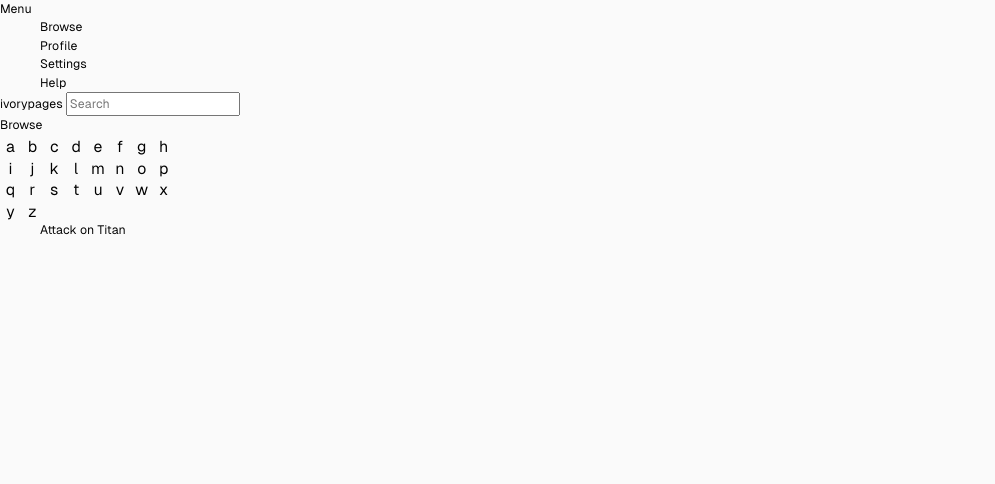
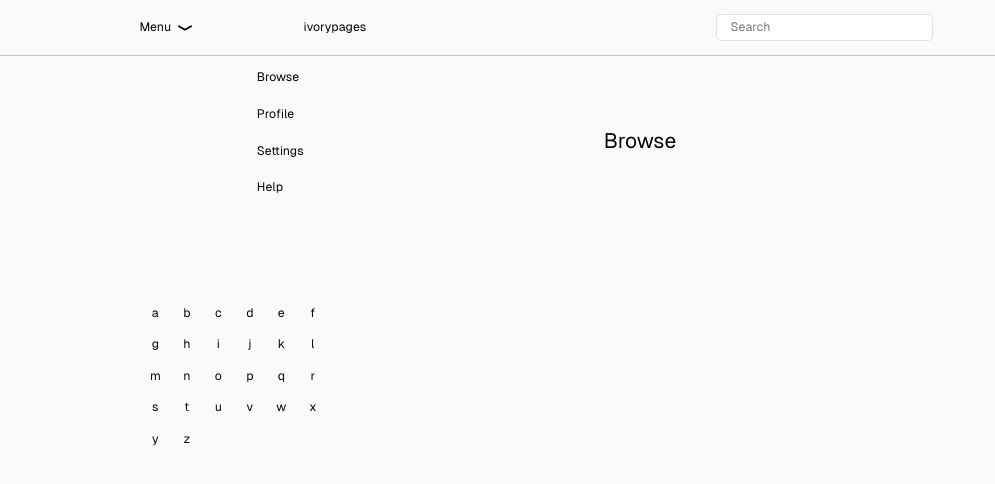
Before and after one commit to simonarez/manga-site-project, a plain HTML site: page html/browse.html in a window 1280 px wide. Shown: the whole page, without its empty margins (0-995 px from the left). Drawn offline with Linux system fonts and the light colour scheme.

Commit message:
Added javascript to sort component.Some CSS change

```diff
--- a/CSS/browse.css
+++ b/CSS/browse.css
@@ -1,21 +1,119 @@
+/* This is the header component */
+.header {
+  display: flex;
+  width: 100%;
+  height: 4rem;
+  align-items: center;
+  flex-shrink: 0;
+  border-bottom: 1px solid var(--stroke-color);
+  padding: 0.625rem 0.625rem 0.625rem 9.5rem;
+}
+
+.nav--menu__button {
+  display: flex;
+  justify-content: center;
+  align-items: center;
+  padding-right: 1.8rem;
+}
+
+.drop-down__menu--button {
+  display: flex;
+  width: 3.1875rem;
+  justify-content: center;
+  align-items: center;
+  gap: 0.625rem;
+}
+
+.drop-down--element__container {
+  display: flex;
+  flex-direction: column;
+  gap: 1.3rem;
+  padding-top: 15rem;
+}
+
+.menu--arrow {
+  width: 1rem;
+  height: 1rem;
+  stroke-width: 2px;
+}
+
+.header--site__name {
+  padding-right: 25rem;
+}
+
+.header--page__title {
+  padding: 0.625rem;
+}
+
+/* This is page content */
+
+.browse--container {
+  margin: 5rem 10rem;
+}
+
+.browse-container__header {
+  display: flex;
+  justify-content: center;
+  font-size: var(--medium-font-size);
+}
+
 .sort--button__container {
+  position: relative;
   display: flex;
   width: 13.4375rem;
   align-items: flex-start;
   align-content: flex-start;
   gap: 0.0625rem;
   flex-wrap: wrap;
+  top: 10rem;
 }
 .sort--button {
-  width: 1.5rem;
-  height: 1.5rem;
   border-radius: 0.2rem;
-  transition: 150ms;
   color: var(--secondary-text);
-  font-size: 1.125rem;
+  display: flex;
+  width: 2.1875rem;
+  height: 2.1875rem;
+  padding: 0.625rem;
+  justify-content: center;
+  align-items: center;
+  gap: 0.625rem;
+  flex-shrink: 0;
 }
 
 .sort--button:hover {
-  background-color: var(--hover-color);
+  border: 1px solid var(--hover-color);
   color: var(main-text-color);
 }
+
+.search-bar {
+  display: flex;
+  width: 15.5rem;
+  height: 1.875rem;
+  padding: 0.625rem 0.625rem 0.625rem 0.9375rem;
+  align-items: center;
+  gap: 0.625rem;
+  flex-shrink: 0;
+
+  border-radius: 0.3125rem;
+  border: 1px solid #e1e1e1;
+  background: var (--background-color);
+}
+
+.manga--list__container {
+  display: flex;
+  flex-direction: column;
+  gap: 2rem;
+  align-items: center;
+}
+
+.manga--list {
+  display: flex;
+  flex-direction: column;
+  gap: 1rem;
+  width: 20rem;
+  display: none;
+}
+
+.manga--visible {
+  display: block;
+}
--- a/CSS/index.css
+++ b/CSS/index.css
@@ -8,7 +8,6 @@
   flex-shrink: 0;
   border-bottom: 1px solid var(--stroke-color);
   padding: 0.625rem 0.625rem 0.625rem 9.5rem;
-  background: #eee;
 }
 
 .nav--menu__button {
@@ -24,8 +23,6 @@
   justify-content: center;
   align-items: center;
   gap: 0.625rem;
-
-  font-weight: var(--medium-font-weight);
 }
 
 .drop-down--element__container {
@@ -38,12 +35,10 @@
 }
 
 .header--site__name {
-  font-weight: var(--medium-font-weight);
   padding-right: 25rem;
 }
 
 .header--page__title {
-  font-weight: var(--medium-font-weight);
   padding: 0.625rem;
 }
 
--- a/CSS/variables.css
+++ b/CSS/variables.css
@@ -9,6 +9,7 @@
 
   --base-font-size: 0.875rem;
   --large-font-size: 3rem;
+  --medium-font-size: 1.5rem;
 
   --regular-font-weight: 400;
   --medium-font-weight: 500;
--- a/JS/browse.js
+++ b/JS/browse.js
@@ -1,38 +1,25 @@
-const mangaListNames = [
-  "Attack on Titan",
-  "Akame Ga Kill",
-  "Akira",
-  "Assassination Classroom",
-  "Berserk",
-  "Bleach",
-  "Bullbuster",
-  "Cencoroll",
-  "Chainsaw Man",
-  "Devilman Crybaby",
-  "Demon Slayer",
-  "Ergo Proxy",
-  "Erased",
-];
+const buttonLetter = document.querySelectorAll(".sort--button");
+const mangaList = document.querySelectorAll(".manga--list");
 
-function displayNames(letter) {
-  const filteredNames = names.filter((name) =>
-    name.toLowerCase().startsWith(letter)
-  );
+buttonLetter.forEach((button) => {
+  button.addEventListener("mouseenter", displayManga);
+  //   button.addEventListener("mouseenter", overviewButtonsActive);
+});
 
-  const nameList = document.getElementById("nameList");
+const overviewButtons = document.querySelectorAll(".sort--button");
+const components = document.querySelectorAll(".manga--list");
 
-  nameList.innerHTML = filteredNames
-    .map((name) => `<li class="manga--list__item">${name}</li>`)
-    .join("");
+function displayManga(event) {
+  const button = event.currentTarget;
+  const letterToDisplay = button.dataset.componentLetterButton.toLowerCase();
 
-  // Event listeners for each button clicked
-  const buttons = document.querySelectorAll(".sort--button");
-  buttons.forEach((button) => {
-    button.addEventListener("click", function (event) {
-      const clickedLetter = event.target.textContent.toLowerCase();
-      displayNames(clickedLetter);
-    });
+  mangaList.forEach((manga) => {
+    const mangaLetterButton = manga.dataset.componentListLetter.toLowerCase();
+
+    if (mangaLetterButton.startsWith(letterToDisplay)) {
+      manga.classList.add("manga--visible");
+    } else {
+      manga.classList.remove("manga--visible");
+    }
   });
 }
-
-console.log("Poop");
--- a/html/browse.html
+++ b/html/browse.html
@@ -8,21 +8,20 @@
     <link rel="stylesheet" href="../CSS/variables.css" />
     <link rel="stylesheet" href="../CSS/styles.css" />
     <link rel="stylesheet" href="../CSS/browse.css" />
-    <script src="../JS/browse.js"></script>
     <title>ivorypages</title>
   </head>
   <body>
     <header class="header">
-      <nav class="nav--bar">
-        <span class="header--drop-down__menu">Menu</span>
-
+      <div class="nav--menu__button">
+        <button class="drop-down__menu--button">Menu</button>
+        <img src="../assets/svg/arrow.svg" class="menu--arrow" />
+      </div>
       <ul class="drop-down--element__container">
         <li class="drop-down--element">Browse</li>
         <li class="drop-down--element">Profile</li>
         <li class="drop-down--element">Settings</li>
         <li class="drop-down--element">Help</li>
       </ul>
-      </nav>
 
       <span class="header--site__name">ivorypages</span>
       <input type="text" placeholder="Search" class="search-bar" />
@@ -31,38 +30,76 @@
     <div class="browse--container">
       <h1 class="browse-container__header">Browse</h1>
       <div class="sort--button__container">
-        <button class="sort--button">a</button>
-        <button class="sort--button">b</button>
-        <button class="sort--button">c</button>
-        <button class="sort--button">d</button>
-        <button class="sort--button">e</button>
-        <button class="sort--button">f</button>
-        <button class="sort--button">g</button>
-        <button class="sort--button">h</button>
-        <button class="sort--button">i</button>
-        <button class="sort--button">j</button>
-        <button class="sort--button">k</button>
-        <button class="sort--button">l</button>
-        <button class="sort--button">m</button>
-        <button class="sort--button">n</button>
-        <button class="sort--button">o</button>
-        <button class="sort--button">p</button>
-        <button class="sort--button">q</button>
-        <button class="sort--button">r</button>
-        <button class="sort--button">s</button>
-        <button class="sort--button">t</button>
-        <button class="sort--button">u</button>
-        <button class="sort--button">v</button>
-        <button class="sort--button">w</button>
-        <button class="sort--button">x</button>
-        <button class="sort--button">y</button>
-        <button class="sort--button">z</button>
+        <button class="sort--button" data-component-letter-button="a">a</button>
+        <button class="sort--button" data-component-letter-button="b">b</button>
+        <button class="sort--button" data-component-letter-button="c">c</button>
+        <button class="sort--button" data-component-letter-button="d">d</button>
+        <button class="sort--button" data-component-letter-button="e">e</button>
+        <button class="sort--button" data-component-letter-button="f">f</button>
+        <button class="sort--button" data-component-letter-button="g">g</button>
+        <button class="sort--button" data-component-letter-button="h">h</button>
+        <button class="sort--button" data-component-letter-button="i">i</button>
+        <button class="sort--button" data-component-letter-button="j">j</button>
+        <button class="sort--button" data-component-letter-button="k">k</button>
+        <button class="sort--button" data-component-letter-button="l">l</button>
+        <button class="sort--button" data-component-letter-button="m">m</button>
+        <button class="sort--button" data-component-letter-button="n">n</button>
+        <button class="sort--button" data-component-letter-button="o">o</button>
+        <button class="sort--button" data-component-letter-button="p">p</button>
+        <button class="sort--button" data-component-letter-button="q">q</button>
+        <button class="sort--button" data-component-letter-button="r">r</button>
+        <button class="sort--button" data-component-letter-button="s">s</button>
+        <button class="sort--button" data-component-letter-button="t">t</button>
+        <button class="sort--button" data-component-letter-button="u">u</button>
+        <button class="sort--button" data-component-letter-button="v'">
+          v
+        </button>
+        <button class="sort--button" data-component-letter-button="w">w</button>
+        <button class="sort--button" data-component-letter-button="x">x</button>
+        <button class="sort--button" data-component-letter-button="y">y</button>
+        <button class="sort--button" data-component-letter-button="z">z</button>
       </div>
 
       <!-- add letter next to first manga displayed -->
-      <ul class="manga--list">
+      <div class="manga--list__container">
+        <div>
+          <ul class="manga--list" data-component-list-letter="a">
             <li class="manga--list__item">Attack on Titan</li>
+            <li class="manga--list__item">Akira</li>
+            <li class="manga--list__item">Akame Ga Kill</li>
+            <li class="manga--list__item">Assassination clasroom</li>
+            <li class="manga--list__item">Another</li>
+            <li class="manga--list__item">Angel Beats!</li>
+            <li class="manga--list__item">A Certain Magical Index</li>
+            <li class="manga--list__item">Afro samurai</li>
           </ul>
         </div>
+
+        <ul class="manga--list" data-component-list-letter="b">
+          <li class="manga--list__item">Berserk</li>
+          <li class="manga--list__item">Bleach</li>
+          <li class="manga--list__item">Bullbuster</li>
+          <li class="manga--list__item">Bungo stray dogs</li>
+          <li class="manga--list__item">Btoom</li>
+          <li class="manga--list__item"></li>
+        </ul>
+
+        <ul class="manga--list" data-component-list-letter="c">
+          <li class="manga--list__item">Cencoroll</li>
+          <li class="manga--list__item">Chainsaw Man</li>
+        </ul>
+
+        <ul class="manga--list" data-component-list-letter="d">
+          <li class="manga--list__item">Devilman Crybaby</li>
+          <li class="manga--list__item">Demon Slayer</li>
+        </ul>
+
+        <ul class="manga--list" data-component-list-letter="e">
+          <li class="manga--list__item">Ergo proxy</li>
+          <li class="manga--list__item">Erased</li>
+        </ul>
+      </div>
+    </div>
+    <script src="../JS/browse.js"></script>
   </body>
 </html>
```
Lines whose indentation alone changed are shown as unchanged.
